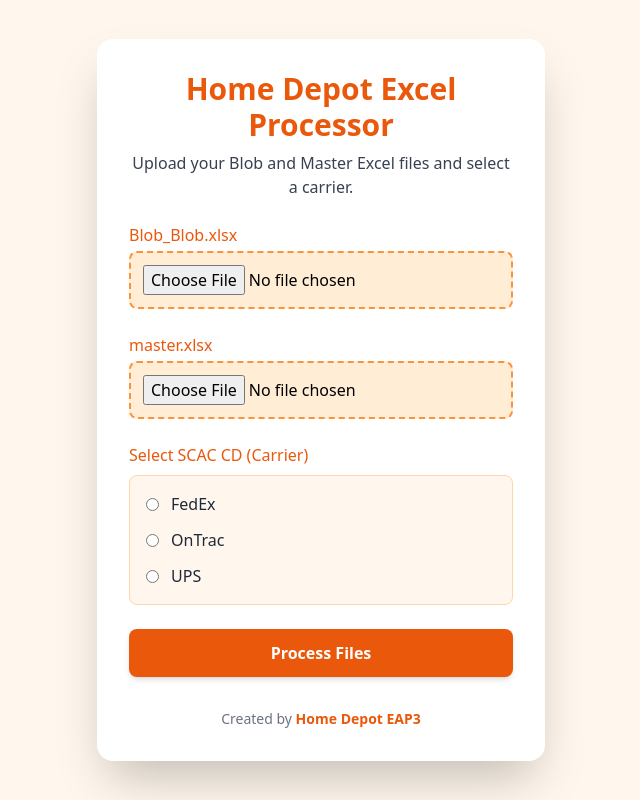
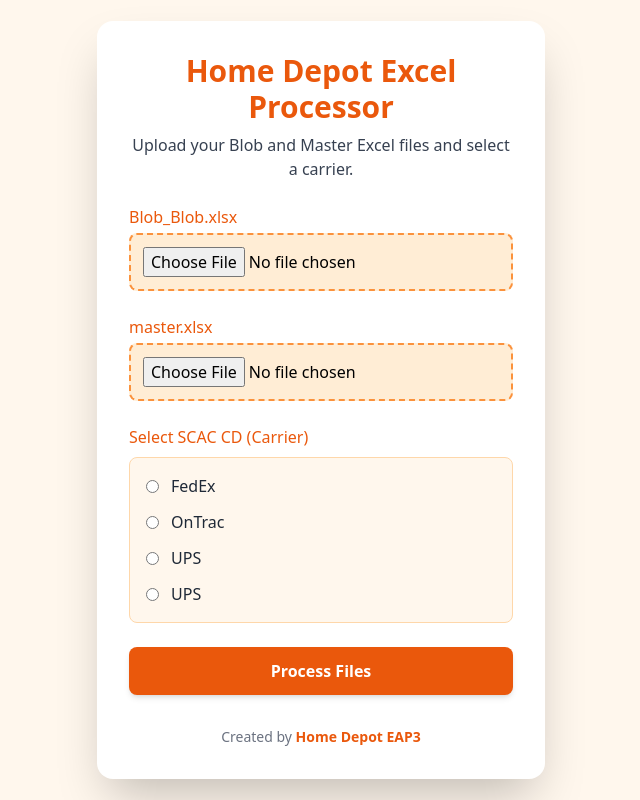
Before and after one commit to diocletian53/EAP3Copy, a Flask app: page / in a window 1280 px wide. Shown: the whole page, without its empty margins (319-959 px from the left). Run offline with Flask 3, Linux system fonts and the light colour scheme; parts of the project's set-up code (start-up, migrations or seed data) failed here and were passed over; some libraries are stand-ins or nearby versions.

Commit message:
Update index.html

```diff
--- a/templates/index.html
+++ b/templates/index.html
@@ -52,6 +52,10 @@
             <input type="radio" name="carrier" value="UPS" class="text-orange-600 focus:ring-orange-600">
             <span class="ml-3 text-gray-800 font-medium">UPS</span>
           </label>
+           <label class="inline-flex items-center cursor-pointer">
+            <input type="radio" name="carrier" value="ALL" class="text-orange-600 focus:ring-orange-600">
+            <span class="ml-3 text-gray-800 font-medium">UPS</span>
+          </label>
         </div>
       </div>
 
```
